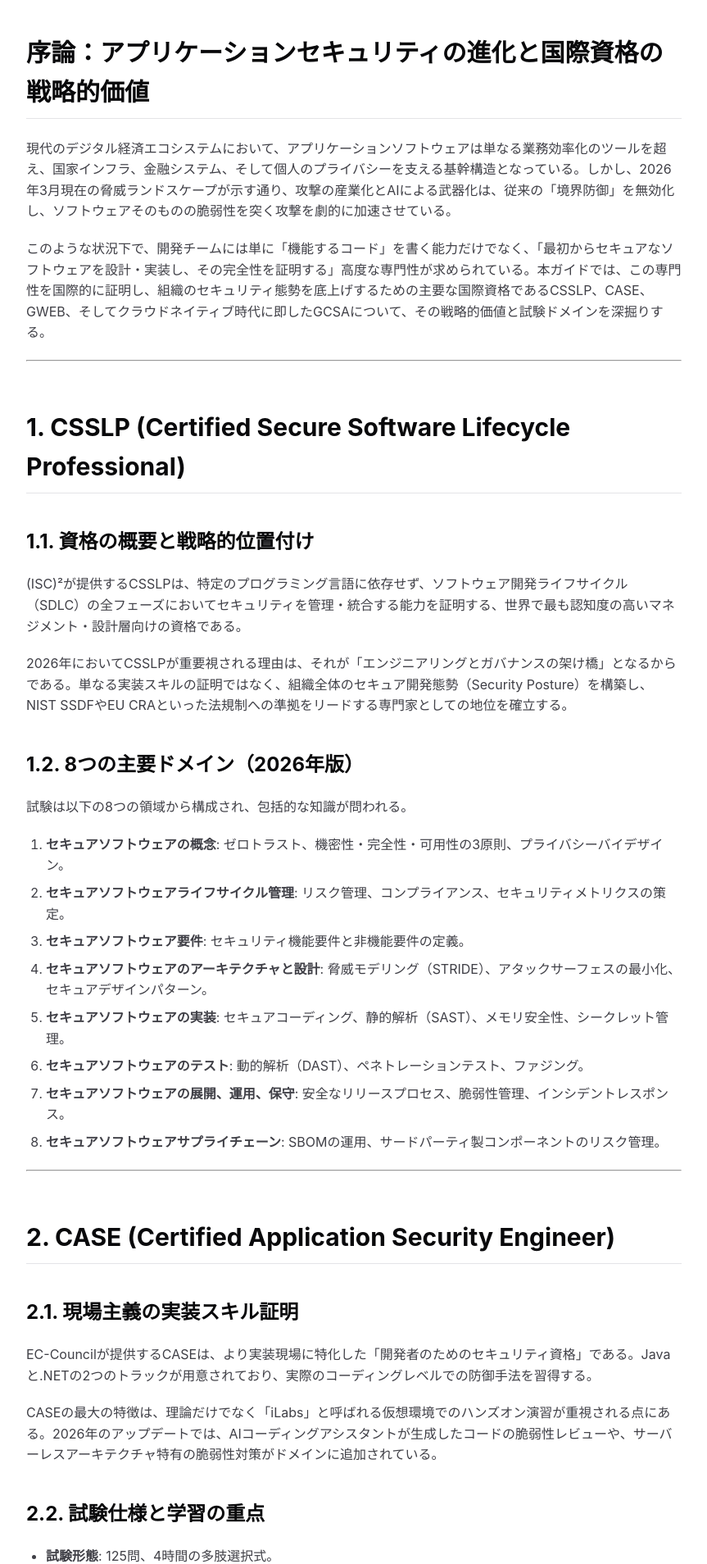
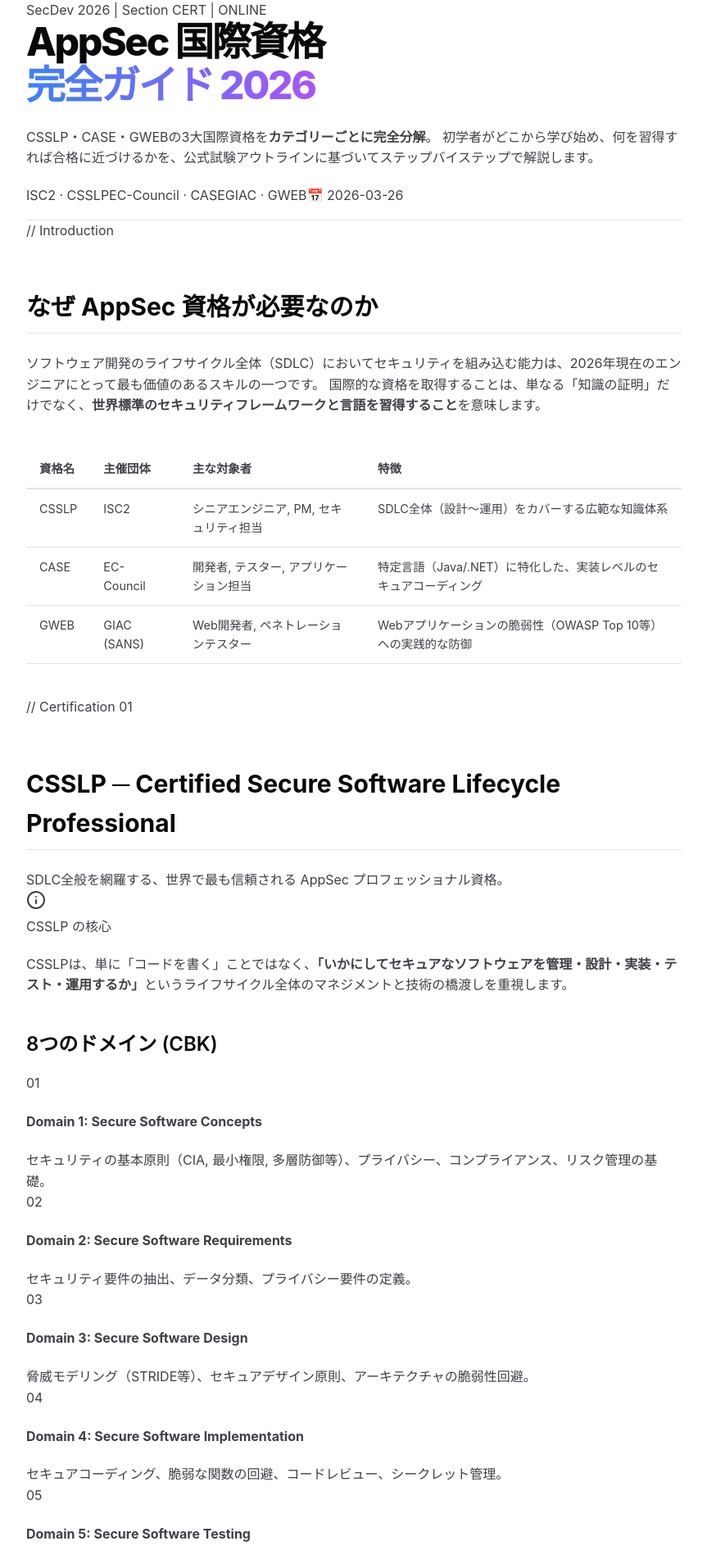
Before and after one commit to myoshi2891/Security_Studies, a Next.js app in the folder security-docs/: page /docs/certifications in a window 1280 px wide. Shown: the part 846-2754 px from the top of the page at 82% size, without its empty margins (208-1071 px from the left). Built offline with nearby package versions, Linux system fonts and the light colour scheme.

Commit message:
docs: migrate certifications to MDX with full content parity

```diff
--- a/security-docs/src/app/docs/certifications/page.mdx
+++ b/security-docs/src/app/docs/certifications/page.mdx
@@ -1,78 +1,110 @@
 ---
-title: "アプリケーションセキュリティの進化と国際資格の戦略的価値"
-description: "CSSLP・CASE・GWEB・GCSAなど、セキュア開発をリードするための主要な国際資格を徹底比較。2026年3月版。"
+title: "AppSec 国際資格完全ガイド 2026"
+description: "CSSLP・CASE・GWEBの国際資格を初学者向けにカテゴリーごとにステップバイステップで解説する完全ガイド"
 ---
 
-## **序論：アプリケーションセキュリティの進化と国際資格の戦略的価値**
+<HeroSection
+  section="CERT"
+  title={<>AppSec 国際資格<br /><span style={{ background: 'linear-gradient(90deg, #3b82f6, #a855f7)', WebkitBackgroundClip: 'text', WebkitTextFillColor: 'transparent', backgroundClip: 'text' }}>完全ガイド 2026</span></>}
+  description={
+    <>
+      CSSLP・CASE・GWEBの3大国際資格を<strong>カテゴリーごとに完全分解</strong>。
+      初学者がどこから学び始め、何を習得すれば合格に近づけるかを、公式試験アウトラインに基づいてステップバイステップで解説します。
+    </>
+  }
+  chips={[
+    "ISC2 · CSSLP",
+    "EC-Council · CASE",
+    "GIAC · GWEB",
+    "📅 2026-03-26"
+  ]}
+/>
 
-現代のデジタル経済エコシステムにおいて、アプリケーションソフトウェアは単なる業務効率化のツールを超え、国家インフラ、金融システム、そして個人のプライバシーを支える基幹構造となっている。しかし、2026年3月現在の脅威ランドスケープが示す通り、攻撃の産業化とAIによる武器化は、従来の「境界防御」を無効化し、ソフトウェアそのものの脆弱性を突く攻撃を劇的に加速させている。
+<SectionCard eyebrow="// Introduction" title="なぜ AppSec 資格が必要なのか">
+  <HighlightBox color="blue">
+    ソフトウェア開発のライフサイクル全体（SDLC）においてセキュリティを組み込む能力は、2026年現在のエンジニアにとって最も価値のあるスキルの一つです。
+    国際的な資格を取得することは、単なる「知識の証明」だけでなく、<strong>世界標準のセキュリティフレームワークと言語を習得すること</strong>を意味します。
+  </HighlightBox>
 
-このような状況下で、開発チームには単に「機能するコード」を書く能力だけでなく、「最初からセキュアなソフトウェアを設計・実装し、その完全性を証明する」高度な専門性が求められている。本ガイドでは、この専門性を国際的に証明し、組織のセキュリティ態勢を底上げするための主要な国際資格であるCSSLP、CASE、GWEB、そしてクラウドネイティブ時代に即したGCSAについて、その戦略的価値と試験ドメインを深掘りする。
+  <DataTable
+    headers={["資格名", "主催団体", "主な対象者", "特徴"]}
+    rows={[
+      [<Tag color="blue">CSSLP</Tag>, "ISC2", "シニアエンジニア, PM, セキュリティ担当", "SDLC全体（設計〜運用）をカバーする広範な知識体系"],
+      [<Tag color="green">CASE</Tag>, "EC-Council", "開発者, テスター, アプリケーション担当", "特定言語（Java/.NET）に特化した、実装レベルのセキュアコーディング"],
+      [<Tag color="cyan">GWEB</Tag>, "GIAC (SANS)", "Web開発者, ペネトレーションテスター", "Webアプリケーションの脆弱性（OWASP Top 10等）への実践的な防御"]
+    ]}
+  />
+</SectionCard>
 
----
+<SectionCard id="csslp" eyebrow="// Certification 01" title={<><span className="text-blue-400">CSSLP</span> ─ Certified Secure Software Lifecycle Professional</>} sub="SDLC全般を網羅する、世界で最も信頼される AppSec プロフェッショナル資格。">
+  <Callout type="info" title="CSSLP の核心">
+    CSSLPは、単に「コードを書く」ことではなく、<strong>「いかにしてセキュアなソフトウェアを管理・設計・実装・テスト・運用するか」</strong>というライフサイクル全体のマネジメントと技術の橋渡しを重視します。
+  </Callout>
 
-## **1. CSSLP (Certified Secure Software Lifecycle Professional)**
+  <h3 className="flex items-center gap-2.5 font-sans font-bold text-[1.1rem] text-[#f0f6ff] my-6 before:content-[''] before:w-5 before:h-[2px] before:bg-blue-500 before:shrink-0">8つのドメイン (CBK)</h3>
 
-### **1.1. 資格の概要と戦略的位置付け**
-(ISC)²が提供するCSSLPは、特定のプログラミング言語に依存せず、ソフトウェア開発ライフサイクル（SDLC）の全フェーズにおいてセキュリティを管理・統合する能力を証明する、世界で最も認知度の高いマネジメント・設計層向けの資格である。
+  <StepTimeline
+    steps={[
+      { title: "Domain 1: Secure Software Concepts", content: "セキュリティの基本原則（CIA, 最小権限, 多層防御等）、プライバシー、コンプライアンス、リスク管理の基礎。" },
+      { title: "Domain 2: Secure Software Requirements", content: "セキュリティ要件の抽出、データ分類、プライバシー要件の定義。" },
+      { title: "Domain 3: Secure Software Design", content: "脅威モデリング（STRIDE等）、セキュアデザイン原則、アーキテクチャの脆弱性回避。" },
+      { title: "Domain 4: Secure Software Implementation", content: "セキュアコーディング、脆弱な関数の回避、コードレビュー、シークレット管理。" },
+      { title: "Domain 5: Secure Software Testing", content: "静的解析(SAST)、動的解析(DAST)、ペネトレーションテスト、脆弱性スキャンの計画と実行。" },
+      { title: "Domain 6: Secure Software Lifecycle Management", content: "構成管理、パッチ管理、セキュアなリリースプロセス、脆弱性開示ポリシー。" },
+      { title: "Domain 7: Software Deployment, Operations, and Maintenance", content: "セキュアなデプロイメント、ログ監視、インシデント対応、継続的なセキュリティ改善。" },
+      { title: "Domain 8: Supply Chain and Software Acquisition", content: "OSS管理、SBOM、ベンダー管理、サードパーティ製コンポーネントのリスク評価。" }
+    ]}
+  />
+</SectionCard>
 
-2026年においてCSSLPが重要視される理由は、それが「エンジニアリングとガバナンスの架け橋」となるからである。単なる実装スキルの証明ではなく、組織全体のセキュア開発態勢（Security Posture）を構築し、NIST SSDFやEU CRAといった法規制への準拠をリードする専門家としての地位を確立する。
+<SectionCard id="case" eyebrow="// Certification 02" title={<><span className="text-emerald-400">CASE</span> ─ Certified Application Security Engineer</>} sub="実装・コーディングに特化した、開発者のための「攻守」の知識。">
+  <HighlightBox color="green">
+    CASEは、Java または .NET の特定言語を選択して受験します。理論よりも<strong>「実際の脆弱なコードをどう修正するか」</strong>という、より実務に近いコーディングスキルを重視します。
+  </HighlightBox>
 
-### **1.2. 8つの主要ドメイン（2026年版）**
-試験は以下の8つの領域から構成され、包括的な知識が問われる。
+  <DataTable
+    headers={["フェーズ", "主な学習項目"]}
+    rows={[
+      ["Requirements", "入力バリデーションの定義, 認証・認可の要件"],
+      ["Design", "セキュアアーキテクチャ, 脅威モデリングの実践"],
+      ["Implementation", "OWASP Top 10 への具体的なコーディングレベルの対策"],
+      ["Testing", "SAST/DASTツールの活用, 脆弱性スキャンの解釈"],
+      ["Operations", "ロギングとモニタリング, インシデントの分析"]
+    ]}
+  />
+</SectionCard>
 
-1.  **セキュアソフトウェアの概念**: ゼロトラスト、機密性・完全性・可用性の3原則、プライバシーバイデザイン。
-2.  **セキュアソフトウェアライフサイクル管理**: リスク管理、コンプライアンス、セキュリティメトリクスの策定。
-3.  **セキュアソフトウェア要件**: セキュリティ機能要件と非機能要件の定義。
-4.  **セキュアソフトウェアのアーキテクチャと設計**: 脅威モデリング（STRIDE）、アタックサーフェスの最小化、セキュアデザインパターン。
-5.  **セキュアソフトウェアの実装**: セキュアコーディング、静的解析（SAST）、メモリ安全性、シークレット管理。
-6.  **セキュアソフトウェアのテスト**: 動的解析（DAST）、ペネトレーションテスト、ファジング。
-7.  **セキュアソフトウェアの展開、運用、保守**: 安全なリリースプロセス、脆弱性管理、インシデントレスポンス。
-8.  **セキュアソフトウェアサプライチェーン**: SBOMの運用、サードパーティ製コンポーネントのリスク管理。
+<SectionCard id="gweb" eyebrow="// Certification 03" title={<><span className="text-purple-400">GWEB</span> ─ GIAC Certified Web Application Defender</>} sub="OWASP Top 10 への防御と、モダン Web 開発のセキュリティ。">
+  <Callout type="success" title="GWEB の特徴">
+    GIAC (SANS) の資格であるGWEBは、非常に高価ですが、その分<strong>「現代の Web アプリケーションに対する具体的な攻撃手法と、それに対する実践的な防御コード」</strong>を深く学びます。オープンブック形式の試験も特徴です。
+  </Callout>
 
----
+  <DefenseList label="GWEB で習得する主な防御技術">
+    <li>XSS (Cross-Site Scripting) への包括的なエンコーディングと CSP 適用</li>
+    <li>SQL インジェクションを根絶するプリペアドステートメントの実装</li>
+    <li>CSRF 対策としてのトークン検証と SameSite Cookie 設定</li>
+    <li>認証（OAuth 2.0 / OIDC）のセキュアな実装</li>
+    <li>API セキュリティ（REST / GraphQL）の防御</li>
+  </DefenseList>
+</SectionCard>
 
-## **2. CASE (Certified Application Security Engineer)**
+<SectionCard eyebrow="// Comparison" title="どの資格から取得すべきか？">
+  <CompareGrid
+    bad={[
+      "名前が有名だからという理由だけで、実務に関係ない言語の資格（CASE等）を選ぶ",
+      "基礎を飛ばして、いきなり高額な GWEB に挑戦する",
+      "コードが書けない状態で、実装特化の CASE を目指す"
+    ]}
+    good={[
+      "PMや設計者を目指すなら、まず CSSLP で全体俯瞰力を養う",
+      "バリバリの開発者なら、自身の使用言語に合わせて CASE を検討する",
+      "Webセキュリティを極めたい、あるいはペンテスター志望なら GWEB を目指す"
+    ]}
+  />
+</SectionCard>
 
-### **2.1. 現場主義の実装スキル証明**
-EC-Councilが提供するCASEは、より実装現場に特化した「開発者のためのセキュリティ資格」である。Javaと.NETの2つのトラックが用意されており、実際のコーディングレベルでの防御手法を習得する。
-
-CASEの最大の特徴は、理論だけでなく「iLabs」と呼ばれる仮想環境でのハンズオン演習が重視される点にある。2026年のアップデートでは、AIコーディングアシスタントが生成したコードの脆弱性レビューや、サーバーレスアーキテクチャ特有の脆弱性対策がドメインに追加されている。
-
-### **2.2. 試験仕様と学習の重点**
-- **試験形態**: 125問、4時間の多肢選択式。
-- **重点領域**: 入力バリデーション、セッション管理、暗号化の実装エラー回避、APIセキュリティ（OWASP API Top 10対応）。
-
----
-
-## **3. GWEB (GIAC Certified Web Application Defender)**
-
-### **3.1. 実践的検証とアクティブ・ディフェンス**
-SANS Instituteと連携するGIACが提供するGWEBは、現代の複雑なWebアプリケーションスタック（SPA、マイクロサービス、クラウドネイティブ等）に対する高度な防御と検証能力を証明する。
-
-2026年においてGWEB保持者は、単にツールを回すだけでなく、攻撃者の思考（Adversary Mindset）を持って自社製品をテストし、かつその結果に基づいてアーキテクチャレベルでの修正を提案できる「フルスタック・セキュリティエンジニア」として高く評価される。
-
-### **3.2. 認定の独自性**
-- **CyberLive**: 実際のライブマシン環境を使用した実技テストが含まれ、シミュレーションではない「本物のトラブルシューティング能力」が試される。
-- **主なトピック**: AJAXセキュリティ、CORSポリシー、シリアライゼーション攻撃、コンテナ化されたWebアプリの防御。
-
----
-
-## **4. 2026年のトレンド：AI と資格の適応**
-
-2026年、各機関はAI技術の急速な普及に伴い、資格ドメインの大幅な更新を行っている。
-
-- **AIセキュリティガバナンス**: (ISC)²は、CSSLPのドメインにおいて「AIモデルのガバナンス」と「トレーニングデータの完全性」を強化。
-- **エージェント型AIの監査**: EC-Councilは、CASEプログラムにおいて自律型AIエージェントへの過剰な権限付与（Excessive Agency）の防止手法を導入。
-- **耐量子計算機暗号 (PQC)**: すべての資格において、既存の暗号アルゴリズムからNIST標準のPQC（ML-KEM等）への移行計画とクリプトアジリティの概念が必須知識となっている。
-
----
-
-## **参考文献**
-
-- [**isc2.org** CSSLP Certification Exam Outline 2026 | ISC2](https://www.isc2.org/certifications/csslp)
-- [**eccouncil.org** Certified Application Security Engineer (CASE) Java & .NET 2026 Program | EC-Council](https://www.eccouncil.org/train-certify/certified-application-security-engineer-case-java/)
-- [**giac.org** GIAC Web Application Defender (GWEB) Certification Requirements | GIAC](https://www.giac.org/certifications/certified-web-application-defender-gweb/)
-- [**isaca.org** ISACA Now Blog 2026: The Strategic Importance of Cybersecurity Certifications in the AI Era](https://www.isaca.org/resources/news-and-trends/isaca-now-blog/2026/the-strategic-importance-of-cybersecurity-certifications-in-the-ai-era)
-- [**gartner.com** Gartner Identifies Top Cybersecurity Trends for 2025-2026: From AI Governance to Emerging Technology Risks](https://www.gartner.com/en/newsroom/press-releases/2025-01-20-gartner-identifies-top-cybersecurity-trends-for-2025-2026-from-ai-governance-and-emerging-technology-risks/)
-- [**redhat.com** The state of cloud-native security 2026: Maturity gaps and the automation mandate](https://www.redhat.com/en/blog/state-cloud-native-security-2026-maturity-gaps-and-automation-mandate)
+<SectionCard eyebrow="// Summary" title="2026年以降のキャリア形成">
+  <p className="text-[0.9375rem] text-[#94a3b8] leading-[1.9] mb-5">
+    AIによる自動コーディングが普及する2026年において、エンジニアに求められるのは「ただ動くコードを書くこと」ではなく、<strong>「そのコードが安全であることを保証し、アーキテクチャ全体をセキュアに保つこと」</strong>です。資格取得を通じて得た知識は、AI生成コードの品質を評価し、リスクを管理するための強力な武器になります。
+  </p>
+</SectionCard>
```
